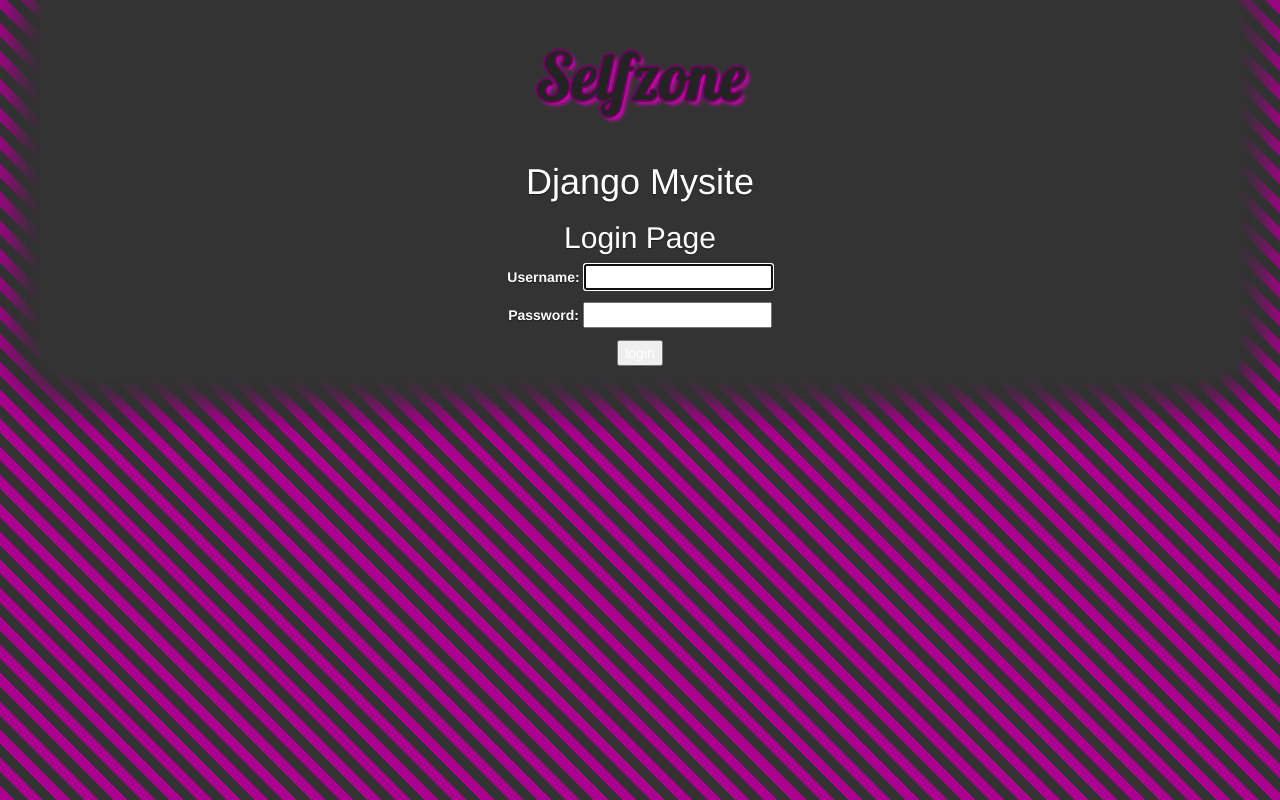
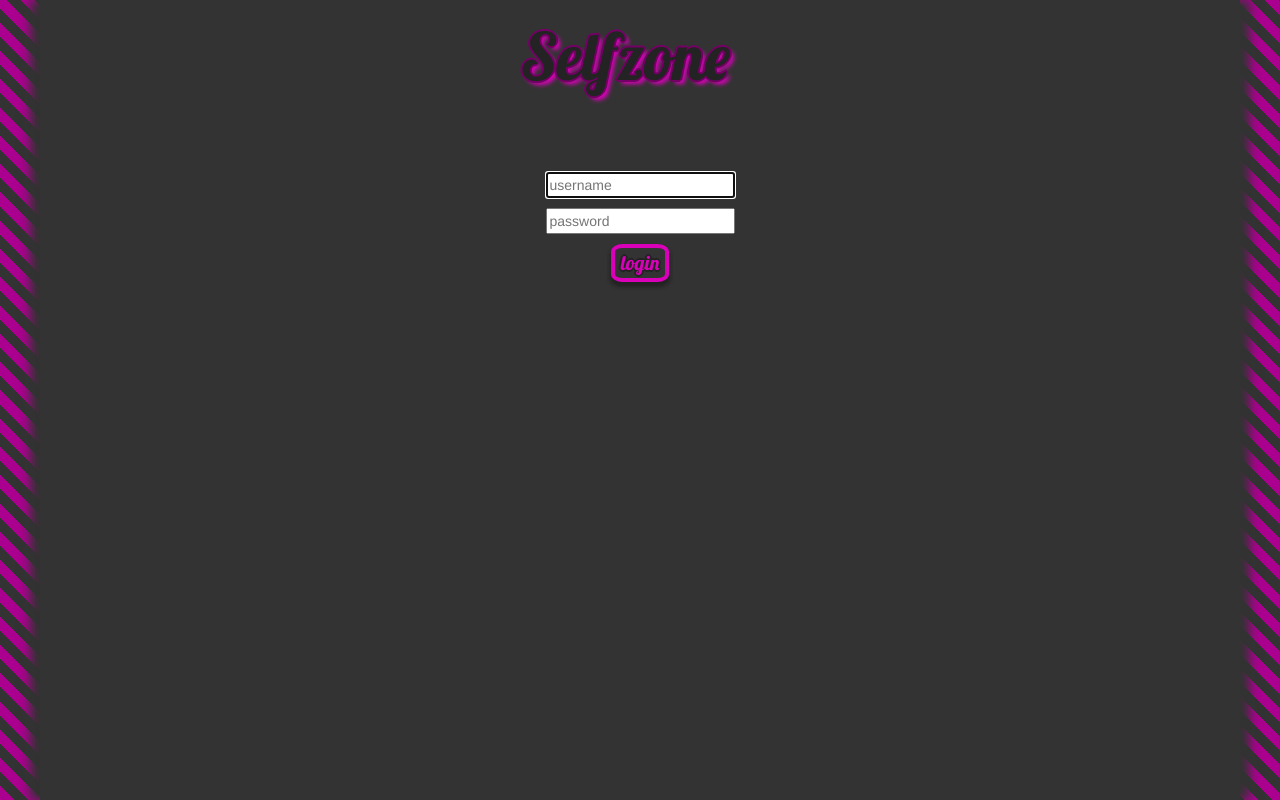
Before and after one commit to cecco4/SelfZone, a Django app: page /login/ in a window 1280 px wide. Run offline with Django 3.2, Linux system fonts and the light colour scheme; parts of the project's set-up code (start-up, migrations or seed data) failed here and were passed over; some libraries are stand-ins or nearby versions.

Commit message:
better style and sign in

```diff
--- a/selfzone/static/selfzone/style.css
+++ b/selfzone/static/selfzone/style.css
@@ -1,3 +1,18 @@
+.back-container {
+    padding-right:15px;
+    padding-left:15px;
+    margin-right:auto;
+    margin-left:auto;
+
+    min-width: 400px;
+    max-width: 1200px;
+    background-color: #333;
+
+    box-shadow: 10px 0 10px #333, -10px 0 10px #333;
+    height: auto;
+    min-height: 100%;
+}
+
 .new-img {
     display: block;
     width: 85%;
@@ -17,7 +32,7 @@
     display: block;
     width: 30%;
     height: auto;
-    min-width: 100px;
+    min-width: 70px;
 
     background: red;
     border-radius: 10%;
@@ -48,6 +63,68 @@
                 -1px -1px 0 #740066, 1px -1px 0 #740066, -1px 1px 0 #740066,
                 4px 4px 4px #da00ba;
 
+}
+
+.self-btn {
+    -webkit-transition-duration: 0.4s; /* Safari */
+    transition-duration: 0.4s;
+    background-color: #333;
+    font-size: 20px;
+    color: #da00ba;
+    border-radius: 20%;
+    border: 4px solid #da00ba;
+	font-family: Lobster;
+    text-shadow: 2px 0 0 #232323, -2px 0 0 #232323, 0 2px 0 #232323, 0 -2px 0 #232323, 1px 1px #232323,
+            -1px -1px 0 #232323, 1px -1px 0 #232323, -1px 1px 0 #232323;
+
+    box-shadow: 0 4px 4px 0 #232323, 0 4px 4px 0 #232323;
+    overflow: hidden;
+    white-space: nowrap;
+}
+
+.self-btn:hover {
+    background-color: #740066;
+}
+
+.self-input {
+    color: #333333;
+}
+
+/* columns of same height styles */
+.row-full-height {
+  height: 100%;
+}
+.col-full-height {
+  height: 100%;
+  vertical-align: middle;
+}
+.row-same-height {
+  display: table;
+  width: 100%;
+  /* fix overflow */
+  table-layout: fixed;
+}
+.col-xs-height {
+  display: table-cell;
+  float: none !important;
+}
+@media (min-width: 768px) {
+  .col-sm-height {
+    display: table-cell;
+    float: none !important;
+  }
+}
+@media (min-width: 992px) {
+  .col-md-height {
+    display: table-cell;
+    float: none !important;
+  }
+}
+@media (min-width: 1200px) {
+  .col-lg-height {
+    display: table-cell;
+    float: none !important;
+  }
 }
 
 /* Links */
--- a/selfzone/templates/selfzone/index.html
+++ b/selfzone/templates/selfzone/index.html
@@ -2,7 +2,7 @@
 
 {% block body %}
 
-  <div class="container-fluid">
+  <div class="container-fluid" style="min-width: 300px;">
 
       {% if old1 and old2 %}
         <div class="row" style="padding-left: 10px; padding-right: 10px;">
--- a/selfzone_proj/settings.py
+++ b/selfzone_proj/settings.py
@@ -39,6 +39,7 @@
     'django.contrib.sessions',
     'django.contrib.messages',
     'django.contrib.staticfiles',
+    'widget_tweaks',
     'selfzone',
     'portal'
 ]
--- a/selfzone_proj/urls.py
+++ b/selfzone_proj/urls.py
@@ -25,7 +25,7 @@
     url(r'^admin/', include(admin.site.urls)),
     url(r'^portal/', include('portal.urls', namespace="portal")),
 
-    url(r'^$', views.main_page),
+    url(r'^$', include('selfzone.urls', namespace="selfzone")),
     url(r'^logout/$', views.logout_view, name='logout_view'),
     url(r'^', include('django.contrib.auth.urls'))
 ] + static(settings.MEDIA_URL, document_root=settings.MEDIA_ROOT)
--- a/templates/base.html
+++ b/templates/base.html
@@ -12,16 +12,25 @@
     </head>
     <body>
 
-    <div class="container-fluid fill" style="max-width: 1200px; background-color: #333;
-            box-shadow: 20px 0 40px #333, -20px 0 40px #333, 0 -20px 40px #333, 0 20px 40px #333;
-            border-bottom-left-radius: 5%; border-bottom-right-radius: 5%">
+    <div class="back-container">
 
         {% block header %}
-        <div class="container-fluid text-center">
-            <div class="row">
-                <div class="col-sm-12" style="padding: 20px"><h1 class="self-title">Selfzone</h1></div>
+            <div class="row row-same-height" style="min-width: 400px;">
+              <div class="row-same-height">
+
+                <div class="col-sm-4 col-sm-height"></div>
+                <div class="col-sm-4 col-sm-height" style="padding-bottom: 20px">
+                    <h1 class="self-title">Selfzone</h1>
+                </div>
+                <div class="col-sm-4 col-sm-height" style="display:inline-block;">
+                    {% if not user.is_authenticated and request.path|slice:":6" != "/login" %}
+                        <a href="{% url 'portal:portal_welcome' %}">
+                            <button type="button" class="self-btn">Sign in</button>
+                        </a>
+                    {% endif %}
+                </div>
+              </div>
             </div>
-        </div>
         {% endblock header %}
 
         {% block body %} {% endblock body %}
--- a/templates/registration/login.html
+++ b/templates/registration/login.html
@@ -1,15 +1,13 @@
 {% extends "base.html" %}
+{% load widget_tweaks %}
+
 {% comment %}   Main page to authenticate users. {% endcomment %}
 {% block head %}
   <title>Django Mysite | Login</title>
 {% endblock %}
 
 {% block body %}
-  <header>
-    <h1>Django Mysite</h1>
-    <h2>Login Page</h2>
-  </header>
-  <section>
+  <section style="padding-top: 50px;">
     {% if form.errors %}
       <p>Your username and password didn't match, please try again.</p>
     {% endif %}
@@ -17,18 +15,17 @@
   <form method="post">
       {% csrf_token %}
       <p>
-        {{ form.username.label_tag }}
-        {{ form.username }}
-      </p>  <p>
-        {{ form.password.label_tag }}
-        {{ form.password }}
+        {{ form.username | add_class:"self-input" |attr:"placeholder:username" }}
+      </p>
+      <p>
+        {{ form.password | add_class:"self-input" |attr:"placeholder:password"}}
       </p>
       {% if next %}
         <input type="hidden" name="next" value="{{ next }}" />
       {% else %}
         <input type="hidden" name="next" value="/portal/" />
       {% endif %}
-      <input type="submit" value="login" />
+      <input type="submit" class="self-btn" value="login" />
     </form>
   </section>
 {% endblock %}
```
